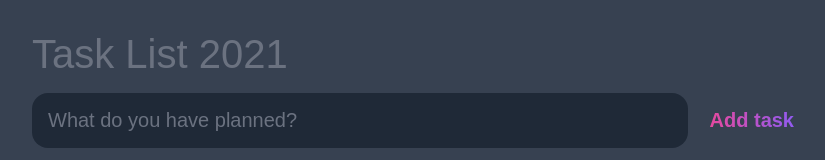
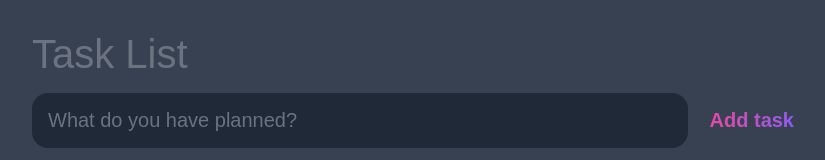
Before and after one commit to zahrasw/to-do-app, a plain HTML site: page index.html in a window 1280 px wide. Shown: the top 160 px of the page, without its empty margins (224-1049 px from the left). Drawn offline with Linux system fonts and the light colour scheme.

Commit message:
Update index.htmlv2

```diff
--- a/index.html
+++ b/index.html
@@ -11,7 +11,7 @@
 <body>
 
 	<header>
-		<h1>Task List 2021</h1>
+		<h1>Task List</h1>
 		<form id="new-task-form">
 			<input
 				type="text"
```
